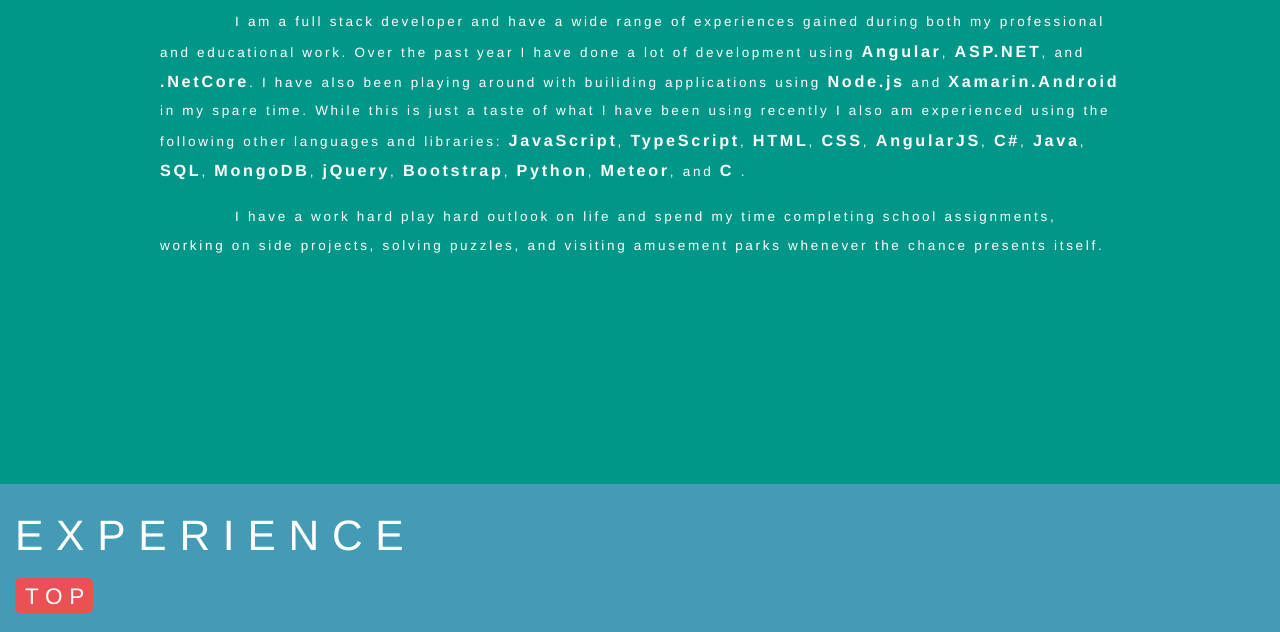
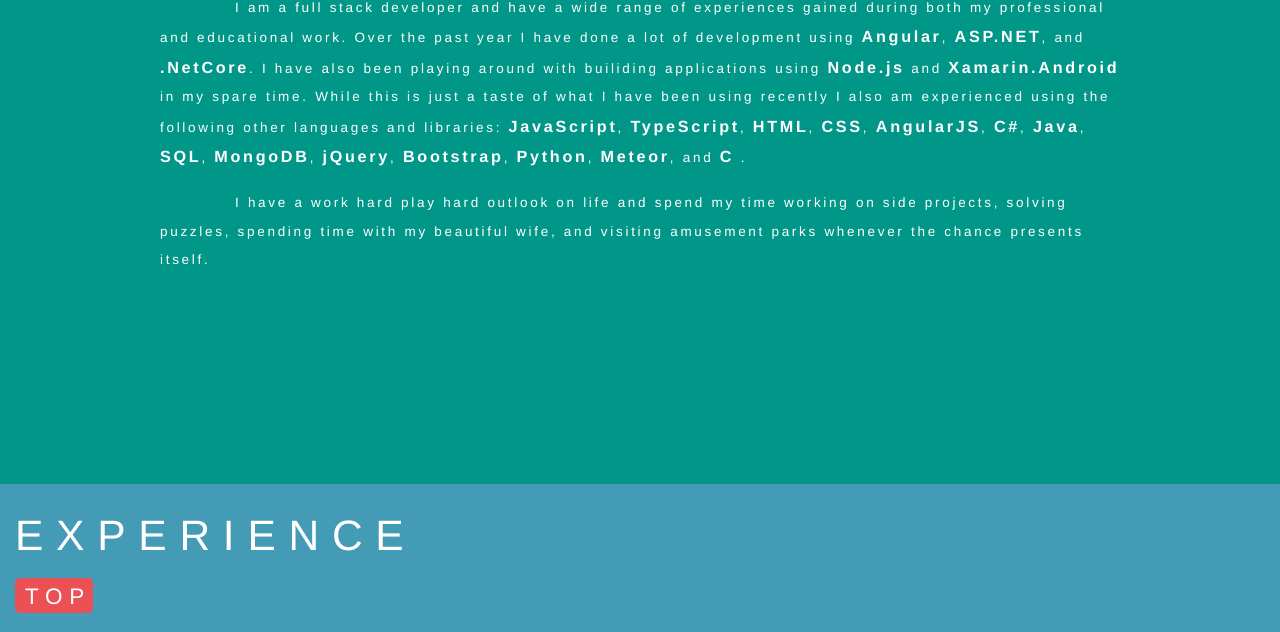
Before and after one commit to sternetj/Webpage, a website: page public/index.html in a window 1280 px wide. Shown: the part 1116-1748 px from the top of the page. Drawn offline with nearby package versions, Linux system fonts and the light colour scheme.

Commit message:
restructured the site and added new content.

```diff
--- a/public/index.html
+++ b/public/index.html
@@ -72,7 +72,7 @@
          .
       </p>
       <br />
-      <p>I have a work hard play hard outlook on life and spend my time completing school assignments, working on side projects, solving puzzles, and visiting amusement parks whenever the chance presents itself.</p>
+      <p>I have a work hard play hard outlook on life and spend my time working on side projects, solving puzzles, spending time with my beautiful wife, and visiting amusement parks whenever the chance presents itself.</p>
     </div>
   </section>
   <section id="experiencesection" style="display:inline-block;">
@@ -189,6 +189,7 @@
     <div align="center" style="display:tr">
       <div align="center" class="content">
         <img id="resumeImage" src="Documents/Resume-full.PNG" alt="Résumé" />
+        <h3>Currently out of date. Update coming soon...<h3>
       </div>
     </div>
     <div class="resources">
```
